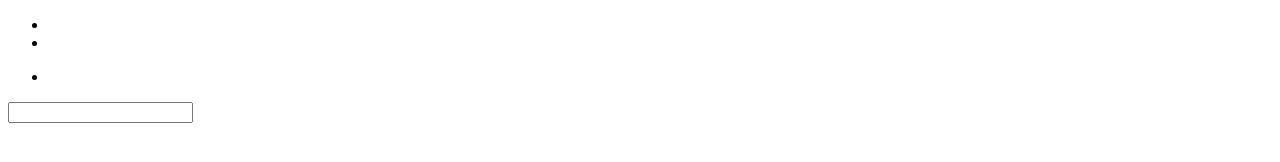
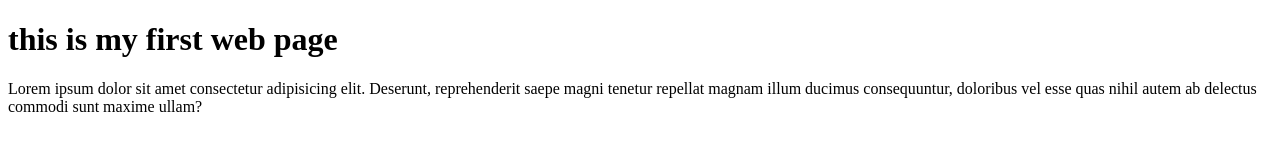
Before and after one commit to samikshya-22/nextgenvhouse, a plain HTML site: page test01/01.html/index.html in a window 1280 px wide. Drawn offline with Linux system fonts and the light colour scheme.

Commit message:
add: first paragraph

```diff
--- a/test01/01.html/index.html
+++ b/test01/01.html/index.html
@@ -6,14 +6,7 @@
     <title>My first webpage</title>
 </head>
 <body>
-    <ul>
-        <li id="item1"></li>
-        <li id="item2"></li>
-    </ul>
-    <ul>
-        <li class="item1"></li>
-    </ul>
-    <input type="text"
-    <input type="text"
+    <h1>this is my first web page </h1>
+    <p>Lorem ipsum dolor sit amet consectetur adipisicing elit. Deserunt, reprehenderit saepe magni tenetur repellat magnam illum ducimus consequuntur, doloribus vel esse quas nihil autem ab delectus commodi sunt maxime ullam?</p>
 </body>
 </html>
```
